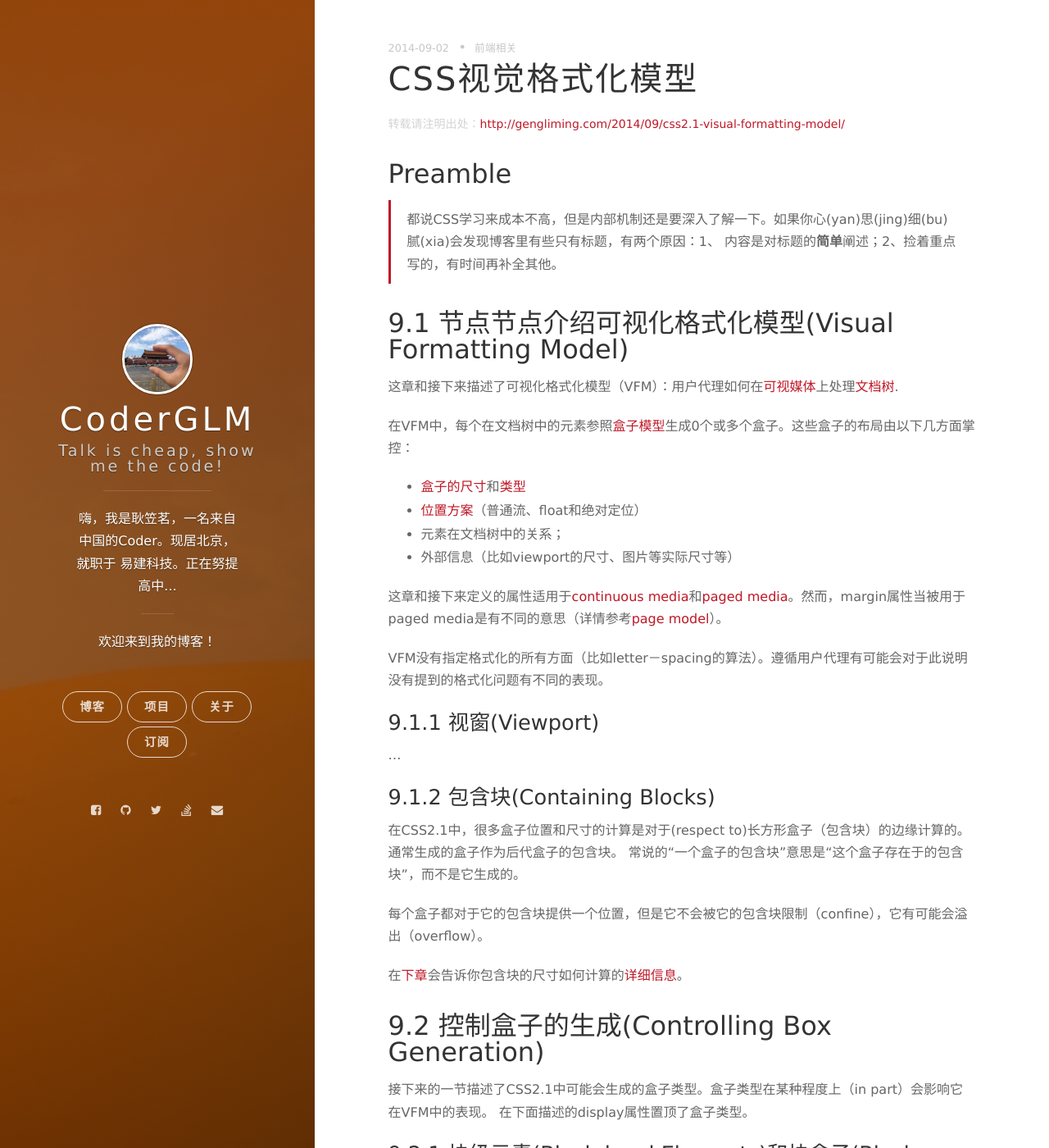
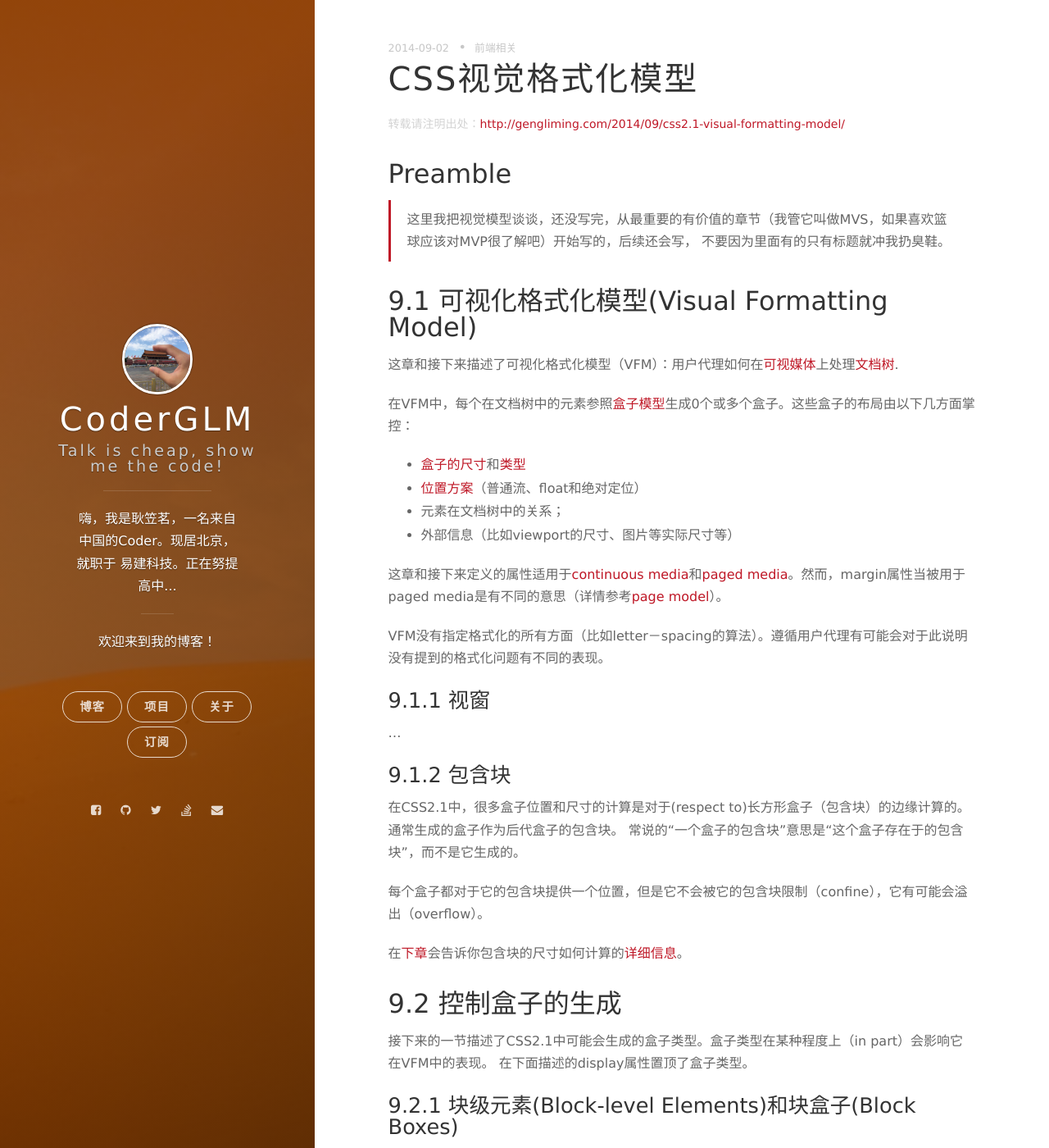
Before and after one commit to CoderLim/jekyll-based-blog, a Jekyll site: the page built from _posts/2014-09-02-css2.1-visual-formatting-model.markdown, in a window 1280 px wide and 1400 px high. Shown: the whole window at 82% size. Built offline with Jekyll 4.4.1, drawn with Linux system fonts in a browser that asks for light colours; nearby versions of some CDN libraries; comment, search, counter and statistics services are not loaded; some of the changed text lies outside the part shown.

Commit message:
remove verbose English Substantive

```diff
--- a/_posts/2014-09-02-css2.1-visual-formatting-model.markdown
+++ b/_posts/2014-09-02-css2.1-visual-formatting-model.markdown
@@ -9,10 +9,10 @@ tags: 前端;类;VFM;CSS2.1;
 
 ## Preamble
 
-> 都说CSS学习来成本不高，但是内部机制还是要深入了解一下。如果你心(yan)思(jing)细(bu)腻(xia)会发现博客里有些只有标题，有两个原因：1、
-> 内容是对标题的**简单**阐述；2、捡着重点写的，有时间再补全其他。
+> 这里我把视觉模型谈谈，还没写完，从最重要的有价值的章节（我管它叫做MVS，如果喜欢篮球应该对MVP很了解吧）开始写的，后续还会写，
+> 不要因为里面有的只有标题就冲我扔臭鞋。
 
-## 9.1 节点节点介绍可视化格式化模型(Visual Formatting Model)
+## 9.1 可视化格式化模型(Visual Formatting Model)
 
 这章和接下来描述了可视化格式化模型（VFM）：用户代理如何在[可视媒体](https://www.w3.org/TR/CSS2/media.html)上处理[文档树](https://www.w3.org/TR/CSS2/conform.html#doctree).
 
@@ -27,11 +27,11 @@ tags: 前端;类;VFM;CSS2.1;
 
 VFM没有指定格式化的所有方面（比如letter－spacing的算法）。遵循用户代理有可能会对于此说明没有提到的格式化问题有不同的表现。
 
-### 9.1.1 视窗(Viewport)
+### 9.1.1 视窗
 
 ...
 
-### 9.1.2 包含块(Containing Blocks)
+### 9.1.2 包含块
 
 在CSS2.1中，很多盒子位置和尺寸的计算是对于(respect to)长方形盒子（包含块）的边缘计算的。通常生成的盒子作为后代盒子的包含块。
 常说的“一个盒子的包含块”意思是“这个盒子存在于的包含块”，而不是它生成的。
@@ -40,7 +40,7 @@ VFM没有指定格式化的所有方面（比如letter－spacing的算法）。
 
 在[下章](https://www.w3.org/TR/CSS2/visudet.html)会告诉你包含块的尺寸如何计算的[详细信息](https://www.w3.org/TR/CSS2/visudet.html#containing-block-details)。
 
-## 9.2 控制盒子的生成(Controlling Box Generation)
+## 9.2 控制盒子的生成
 
 接下来的一节描述了CSS2.1中可能会生成的盒子类型。盒子类型在某种程度上（in part）会影响它在VFM中的表现。
 在下面描述的display属性置顶了盒子类型。
```
Also changed, not shown: other parts of _posts/2014-09-02-css2.1-visual-formatting-model.markdown (+9 -9 lines).
